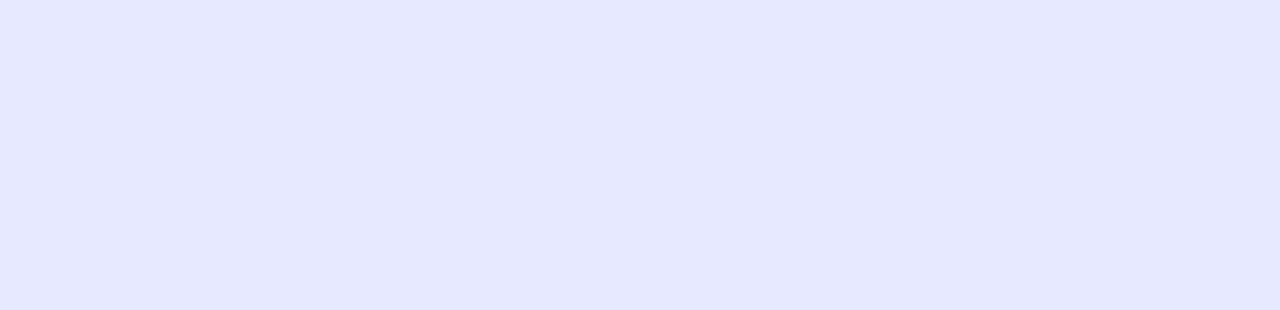
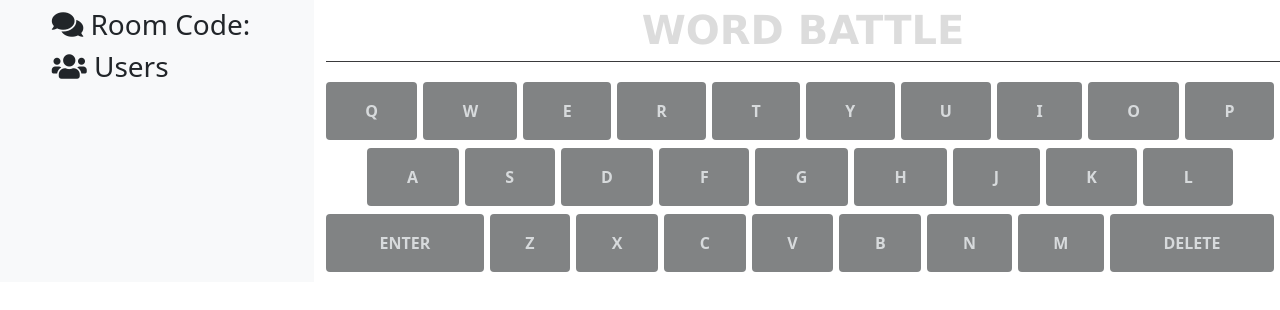
Before and after one commit to Natu09/WordBattle, a website: page public/woordle.html in a window 1280 px wide. Drawn offline with nearby package versions, Linux system fonts and the light colour scheme.

Commit message:
have initial skeleton for game

```diff
--- /dev/null
+++ b/public/css/woordlestyle.css
@@ -0,0 +1,99 @@
+* {
+  margin: 0;
+  padding: 0;
+}
+
+html,
+body {
+  height: 100%;
+  font-family: "Lucida Sans", "Lucida Sans Regular", "Lucida Grande",
+    "Lucida Sans Unicode", Geneva, Verdana, sans-serif;
+}
+
+#game {
+  width: 100%;
+  max-width: 500px;
+  height: 100%;
+  display: flex;
+  flex-direction: column;
+}
+
+header {
+  border-bottom: 1px solid rgb(58, 58, 60);
+}
+
+.title {
+  color: gainsboro;
+  font-size: 2.5rem;
+  font-weight: bold;
+  margin: 0.4rem 0 0.4rem 0;
+  text-align: center;
+  font-family: "Lucida Sans", "Lucida Sans Regular", "Lucida Grande",
+    "Lucida Sans Unicode", Geneva, Verdana, sans-serif;
+}
+
+#board-container {
+  display: flex;
+  justify-content: center;
+  align-items: center;
+  flex-grow: 1;
+  overflow: hidden;
+}
+
+#board {
+  display: grid;
+  grid-template-columns: repeat(5, 1fr);
+  grid-gap: 5px;
+  padding: 10px;
+  box-sizing: border-box;
+}
+
+.square {
+  border: 2px solid rgb(58, 58, 60);
+  min-width: 60px;
+  min-height: 60px;
+  font-size: 50px;
+  font-weight: bold;
+  color: gainsboro;
+  text-transform: uppercase;
+
+  display: flex;
+  justify-content: center;
+  align-items: center;
+}
+
+#keyboard-container {
+  height: 200px;
+}
+
+.keyboard-row {
+  display: flex;
+  justify-content: center;
+  width: 100%;
+  margin: 0 auto 8px;
+  touch-action: manipulation;
+}
+
+.keyboard-row button {
+  font-family: inherit;
+  font-weight: bold;
+  border: 0;
+  padding: 0;
+  height: 58px;
+  cursor: pointer;
+  background-color: rgb(129, 131, 132);
+  color: rgb(215, 218, 220);
+  flex-grow: 1;
+  text-transform: uppercase;
+  margin-right: 6px;
+  border-radius: 4px;
+  user-select: none;
+}
+
+.keyboard-row button.wide-button {
+  flex-grow: 1.5;
+}
+
+.spacer-half {
+  flex-grow: 0.5;
+}
--- a/public/woordle.html
+++ b/public/woordle.html
@@ -3,19 +3,88 @@
   <head>
     <meta charset="UTF-8" />
     <meta name="viewport" content="width=device-width, initial-scale=1.0" />
+
+    <link rel="stylesheet" href="css/woordlestyle.css" />
+
     <link
       rel="stylesheet"
       href="https://cdnjs.cloudflare.com/ajax/libs/font-awesome/5.12.1/css/all.min.css"
       integrity="sha256-mmgLkCYLUQbXn0B1SRqzHar6dCnv9oZFPEC1g1cwlkk="
       crossorigin="anonymous"
     />
-    <link rel="stylesheet" href="css/style.css" />
+    <link href="https://cdn.jsdelivr.net/npm/bootstrap@5.1.3/dist/css/bootstrap.min.css" rel="stylesheet" integrity="sha384-1BmE4kWBq78iYhFldvKuhfTAU6auU8tT94WrHftjDbrCEXSU1oBoqyl2QvZ6jIW3" crossorigin="anonymous">
+    <link
+    rel="stylesheet"
+    href="https://cdnjs.cloudflare.com/ajax/libs/animate.css/4.1.1/animate.min.css"
+  />
     <title>Word Battle</title>
   </head>
+
+
   <body>
+    <div class="row">
+      <div class="col-3 navbar navbar-light bg-light flex-column">
+        <div class="game-sidebar">
+          <h3><i class="fas fa-comments"></i> Room Code:</h3>
+          <h2 id="room-coded"></h2>
+          <h3><i class="fas fa-users"></i> Users</h3>
+          <ul id="users"></ul>
+        </div>
+      </div>
 
+      <div class="col-9">
+        <div id="row game">
+          <header>
+            <h1 class="title">WORD BATTLE</h1>
+          </header>
+
+          <div id="board-container">
+            <div id="board"></div>
+          </div>
+
+          <div id="keyboard-container">
+            <div class="keyboard-row">
+              <button data-key="q">q</button>
+              <button data-key="w">w</button>
+              <button data-key="e">e</button>
+              <button data-key="r">r</button>
+              <button data-key="t">t</button>
+              <button data-key="y">y</button>
+              <button data-key="u">u</button>
+              <button data-key="i">i</button>
+              <button data-key="o">o</button>
+              <button data-key="p">p</button>
+            </div>
+            <div class="keyboard-row">
+              <div class="spacer-half"></div>
+              <button data-key="a">a</button>
+              <button data-key="s">s</button>
+              <button data-key="d">d</button>
+              <button data-key="f">f</button>
+              <button data-key="g">g</button>
+              <button data-key="h">h</button>
+              <button data-key="j">j</button>
+              <button data-key="k">k</button>
+              <button data-key="l">l</button>
+              <div class="spacer-half"></div>
+            </div>
+            <div class="keyboard-row">
+              <button data-key="enter" class="wide-button">Enter</button>
+              <button data-key="z">z</button>
+              <button data-key="x">x</button>
+              <button data-key="c">c</button>
+              <button data-key="v">v</button>
+              <button data-key="b">b</button>
+              <button data-key="n">n</button>
+              <button data-key="m">m</button>
+              <button data-key="del" class="wide-button">Delete</button>
+            </div>
+          </div>
+        </div>
+      </div>
     </div>
 
+    <script src="https://cdn.jsdelivr.net/npm/bootstrap@5.1.3/dist/js/bootstrap.bundle.min.js" integrity="sha384-ka7Sk0Gln4gmtz2MlQnikT1wXgYsOg+OMhuP+IlRH9sENBO0LRn5q+8nbTov4+1p" crossorigin="anonymous"></script>
     <script
       src="https://cdnjs.cloudflare.com/ajax/libs/qs/6.9.2/qs.min.js"
       integrity="sha256-TDxXjkAUay70ae/QJBEpGKkpVslXaHHayklIVglFRT4="
```
